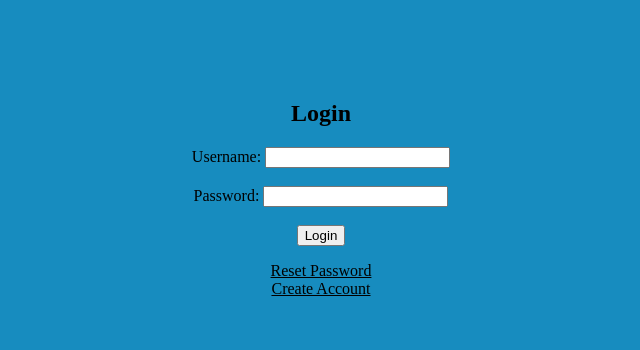
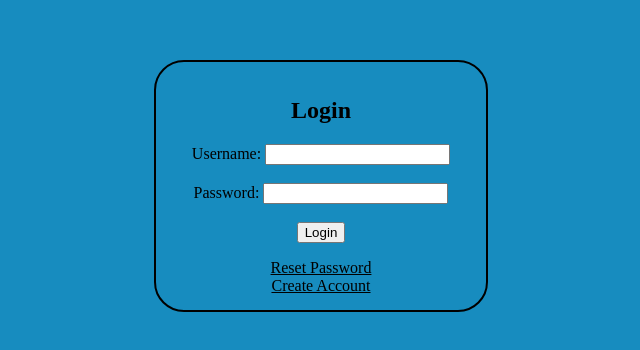
Before and after one commit to Premsai15/OnlineShopping, a plain HTML site: page index.html in a window 1280 px wide. Shown: the part 140-490 px from the top of the page, without its empty margins (319-959 px from the left). Drawn offline with Linux system fonts and the light colour scheme.

Commit message:
Enhance login form styling in index.html
Added padding and border styling to the login form.

```diff
--- a/index.html
+++ b/index.html
@@ -3,7 +3,7 @@
 <title>Shopping App</title>
 </head>
 <body align="center"style="margin:0 auto; margin-top: 200px; background-color: 178CBF;">
-<div style="width: 300px; margin: 50px auto; padding: 20px;">
+<div style="width: 300px; margin: 50px auto; padding: 20px; padding: 15px; border: 2px solid black; border-radius: 30px;">
     <h2>Login</h2>
     <form>
         <label>Username:</label>
```
